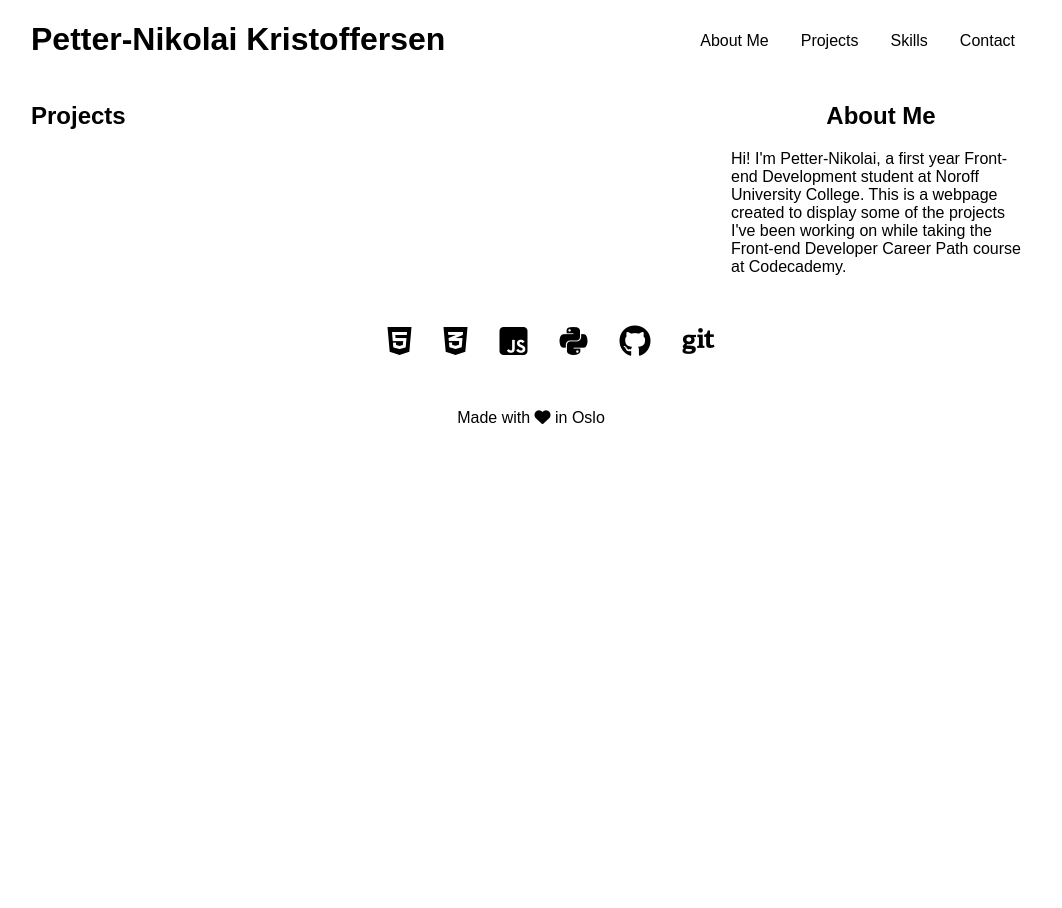
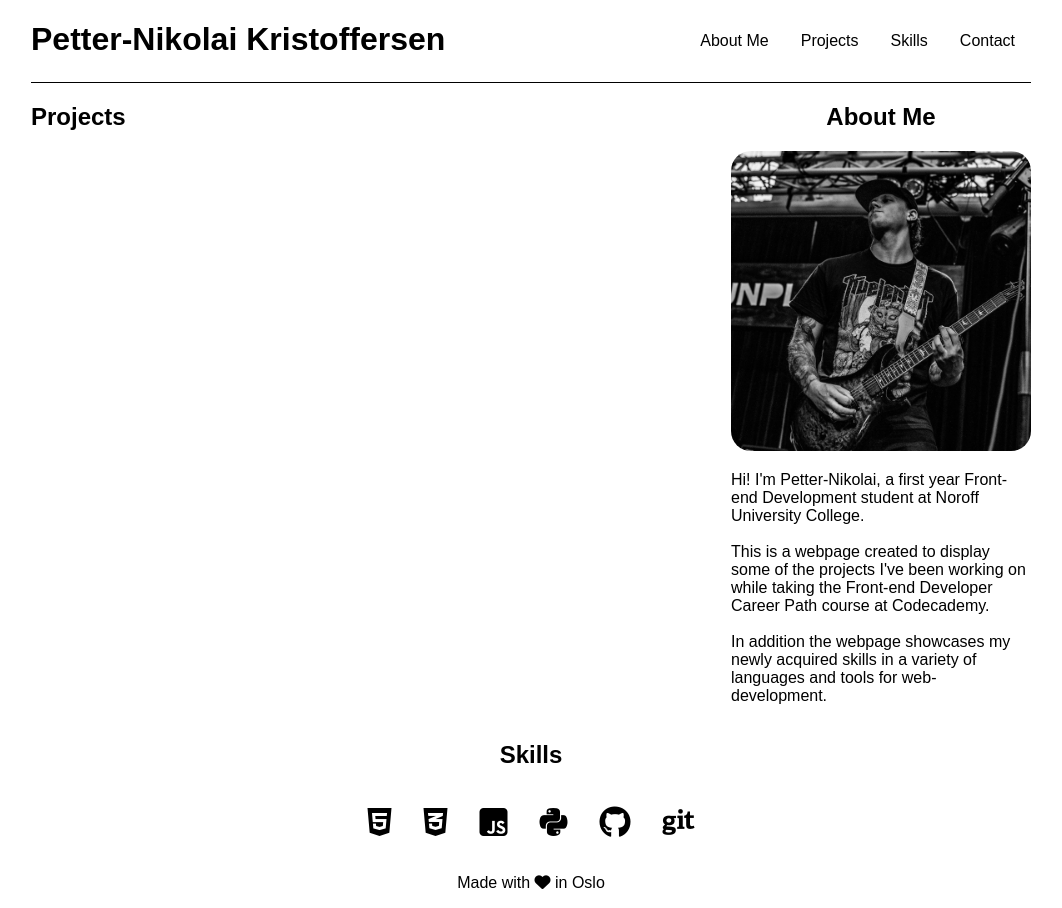
Before and after one commit to petternikolai/Codecademy, a plain HTML site: page Portfolio Website/main.html in a window 1280 px wide. Shown: the whole page, without its empty margins (109-1171 px from the left). Before the commit the page ends 800 px from the top, so only its background shows below. Drawn offline with Linux system fonts and the light colour scheme.

Commit message:
Update 1

```diff
--- a/Portfolio Website/main.html
+++ b/Portfolio Website/main.html
@@ -28,13 +28,17 @@
         </div>
         <div class="column-2">
             <h2>About Me</h2>
-            <p>Hi! I'm Petter-Nikolai, a first year Front-end Development student at Noroff University College.
+            <img src="./Pictures/me.jpg">
+            <p>Hi! I'm Petter-Nikolai, a first year Front-end Development student at Noroff University College.<br><br>
                 This is a webpage created to display some of the projects I've been working on while taking the Front-end
-                Developer Career Path course at Codecademy.</p>
+                Developer Career Path course at Codecademy.<br><br>
+                In addition the webpage showcases my newly acquired skills in a variety of languages and tools for web-development.
+            </p>
         </div>
     </div>
 
     <div class="skills">
+        <h2>Skills</h2>
         <ul>
             <li><i class="fa-brands fa-html5"></i></li>
             <li><i class="fa-brands fa-css3-alt"></i></li>
--- a/Portfolio Website/styles.css
+++ b/Portfolio Website/styles.css
@@ -9,6 +9,7 @@ header {
     display: flex;
     flex-direction: row;
     justify-content: space-between;
+    border-bottom: solid 1px;
 }
 
 nav ul {
@@ -32,25 +33,34 @@ nav li {
 
 .column-2 {
     width: 300px;
+    text-align: center;
 }
 
-.column-2 h2 {
-    text-align: center;
+.column-2 p {
+    text-align: left;
+}
+
+.column-2 img {
+    max-width: 300px;
+    border-radius: 20px;
 }
 
 .skills {
     display: flex;
-    justify-content: center;
+    flex-direction: column;
+    text-align: center;
 }
 
 .skills ul {
     display: flex;
     flex-direction: row;
+    justify-content: center;
     list-style: none;
+    padding: 0;
 }
 
 .skills li {
-    padding: 1rem;
+    padding: 0 1rem 0 1rem;
     font-size: 2rem;
 }
 
```
